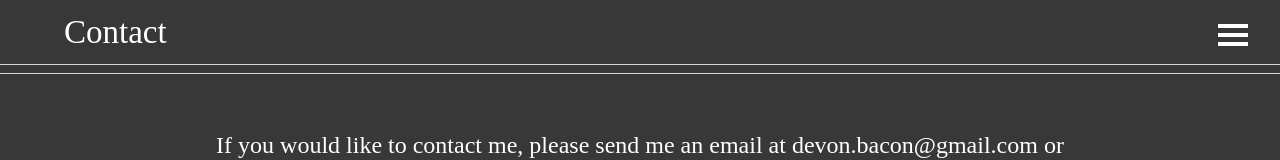
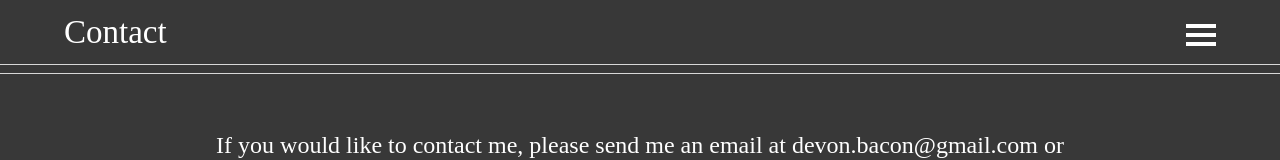
Before and after one commit to devbacon/Portfolio, a React (Create React App) app: page /contact in a window 1280 px wide. Shown: the top 160 px of the page. Built offline with nearby package versions, Linux system fonts and the light colour scheme.

Commit message:
Header.css - changes style so that nav would be better hidden

```diff
--- a/src/Header/Header.css
+++ b/src/Header/Header.css
@@ -6,7 +6,7 @@
   height: 65px;
   justify-content: space-between;
   position: absolute;
-  margin-top: -100px;
+  margin-top: -80px;
   transition: 0.75s;
   width: 100%;
 }
@@ -27,19 +27,15 @@
 
 .header-nav {
   justify-content: space-around;
-  margin-right: 2.5%;
+  margin-right: 5%;
   text-align: center;
   width: 20%;
-}
-
-.header-nav-item {
-  font-size: 2em;
-  cursor: pointer;
 }
 
 .nav-items {
   background: #484848;
   border-bottom: 1px solid white;
+  visibility: hidden;
   min-width: 150px;
   position: absolute;
   right: 0;
@@ -48,6 +44,11 @@
   transition: 0.5s;
   width: 20%;
   z-index: -5;
+}
+
+.header-nav-item {
+  font-size: 2em;
+  cursor: pointer;
 }
 
 .bar1,
```
